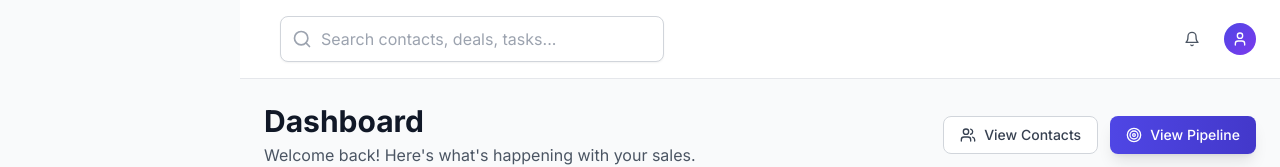
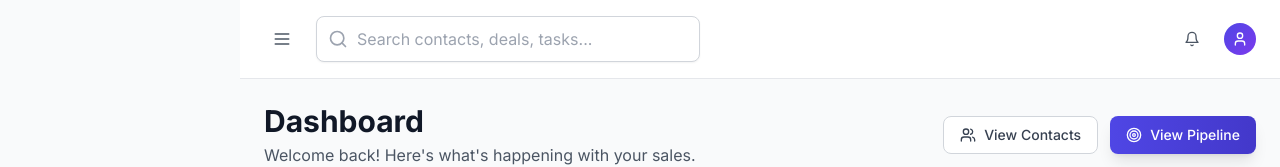
Before and after one commit to apper-canvas/flowcrm-focus-finity, a React (Vite) app: page / in a window 1280 px wide. Shown: the top 167 px of the page. Built offline with nearby package versions, Linux system fonts and the light colour scheme.

Commit message:
Make sidebar menu toggle visible on all screen sizes

```diff
--- a/src/components/organisms/Header.jsx
+++ b/src/components/organisms/Header.jsx
@@ -11,14 +11,13 @@ const Header = ({ onMenuToggle, onSearch }) => {
       className="bg-white border-b border-surface-200 px-4 lg:px-6 py-4"
     >
       <div className="flex items-center justify-between">
-        <div className="flex items-center space-x-4">
+<div className="flex items-center space-x-4">
           <button
             onClick={onMenuToggle}
-            className="p-2 rounded-lg hover:bg-surface-100 transition-colors lg:hidden"
+            className="p-2 rounded-lg hover:bg-surface-100 transition-colors"
           >
             <ApperIcon name="Menu" className="w-5 h-5 text-surface-600" />
           </button>
-
           <div className="hidden md:block">
             <SearchBar
               onSearch={onSearch}
```
